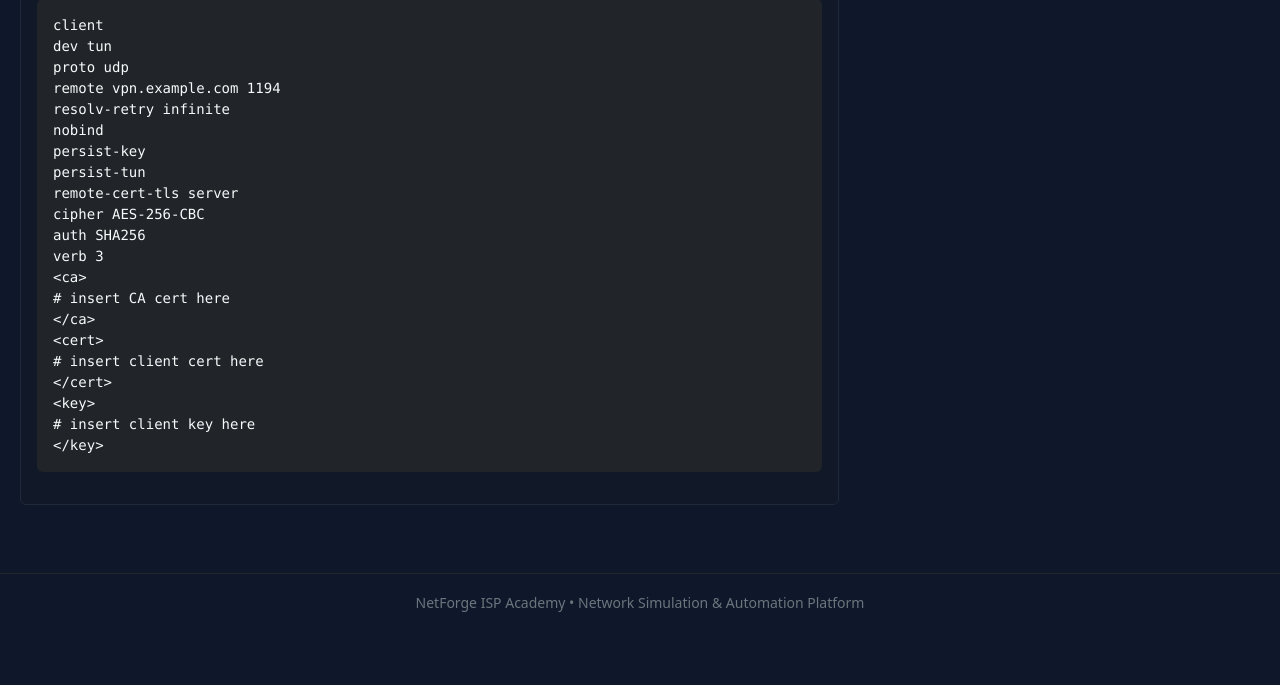
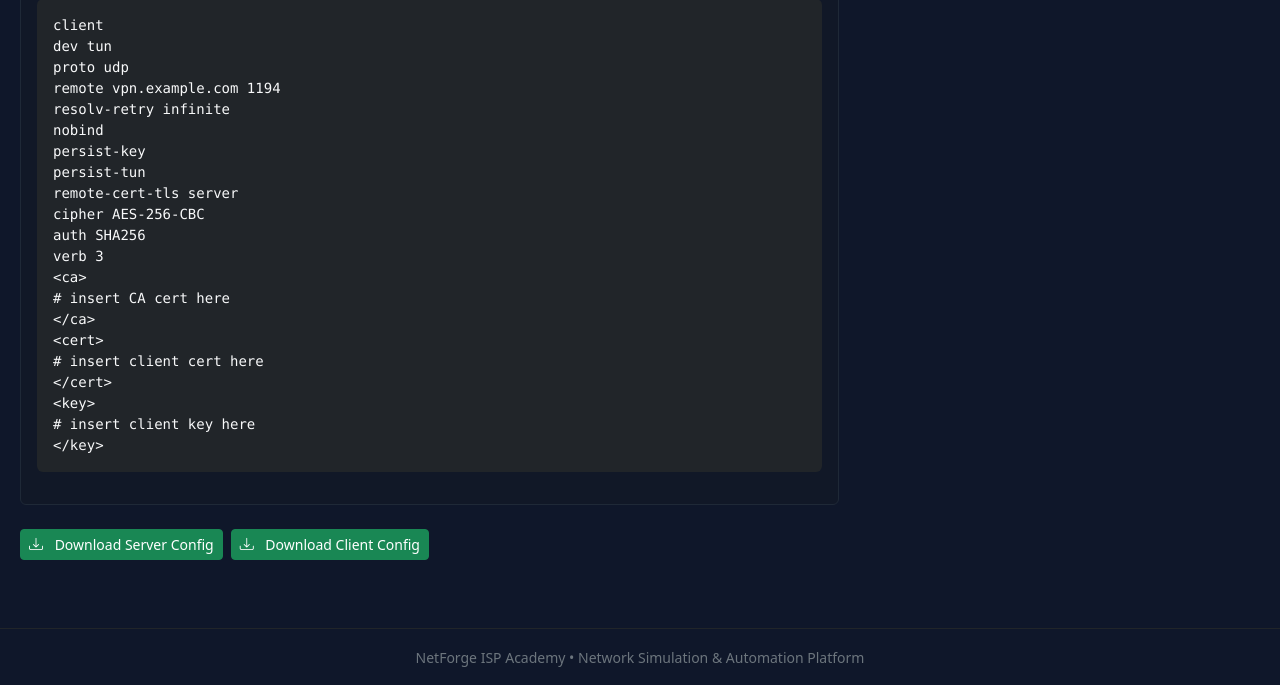
Before and after one commit to cheruiyot7693/netforge, a Django app: page /labs/1/ in a window 1280 px wide. Shown: the part 1538-2223 px from the top of the page. Before the commit the page ends 2150 px from the top, so only its background shows below. Run offline with Django 4.2, Linux system fonts and the light colour scheme; data comes from the database, SQL or seed files in the repository.

Commit message:
feat: Focus labs on VPN access with OpenVPN config and SSH endpoint support
- Add OpenVPN server/client download endpoints for VPN labs
- Add lab detail download buttons for OpenVPN config
- Keep lab SSH/VPN workflow purely within the labs app
- Ensure VPN labs share config to allow SSH into routers/switches

```diff
--- a/labs/urls.py
+++ b/labs/urls.py
@@ -8,6 +8,8 @@ urlpatterns = [
     path('<int:lab_id>/start/', views.lab_start, name='start'),
     path('<int:lab_id>/export/containerlab/', views.export_containerlab, name='export_containerlab'),
     path('<int:lab_id>/export/vrnetlab/', views.export_vrnetlab, name='export_vrnetlab'),
+    path('<int:lab_id>/download/openvpn/server/', views.download_openvpn_server_config, name='download_openvpn_server_config'),
+    path('<int:lab_id>/download/openvpn/client/', views.download_openvpn_client_config, name='download_openvpn_client_config'),
 
     # Lab Sessions
     path('sessions/', views.session_list, name='session_list'),
--- a/labs/views.py
+++ b/labs/views.py
@@ -70,6 +70,26 @@ def export_vrnetlab(request, lab_id):
     json_content = build_vrnetlab_json(lab)
     return HttpResponse(json_content, content_type='application/json')
 
+
+def download_openvpn_server_config(request, lab_id):
+    lab = get_object_or_404(Lab, id=lab_id)
+    if lab.topology_type != 'vpn':
+        return HttpResponse('OpenVPN config is available only for VPN labs.', status=404)
+    config = build_openvpn_server_config(lab)
+    response = HttpResponse(config, content_type='text/plain')
+    response['Content-Disposition'] = f'attachment; filename="lab-{lab_id}-openvpn-server.conf"'
+    return response
+
+
+def download_openvpn_client_config(request, lab_id):
+    lab = get_object_or_404(Lab, id=lab_id)
+    if lab.topology_type != 'vpn':
+        return HttpResponse('OpenVPN config is available only for VPN labs.', status=404)
+    config = build_openvpn_client_config(lab)
+    response = HttpResponse(config, content_type='text/plain')
+    response['Content-Disposition'] = f'attachment; filename="lab-{lab_id}-openvpn-client.ovpn"'
+    return response
+
 def session_list(request):
     """Display list of lab sessions"""
     return render(request, 'labs/sessions.html')
--- a/templates/labs/detail.html
+++ b/templates/labs/detail.html
@@ -84,6 +84,14 @@
                     </div>
                 </div>
             </div>
+            <div class="d-flex gap-2 mb-4">
+                <a href="{% url 'labs:download_openvpn_server_config' lab.id %}" class="btn btn-success btn-sm">
+                    <i class="bi bi-download me-2"></i> Download Server Config
+                </a>
+                <a href="{% url 'labs:download_openvpn_client_config' lab.id %}" class="btn btn-success btn-sm">
+                    <i class="bi bi-download me-2"></i> Download Client Config
+                </a>
+            </div>
         {% endif %}
     </div>
 
```
